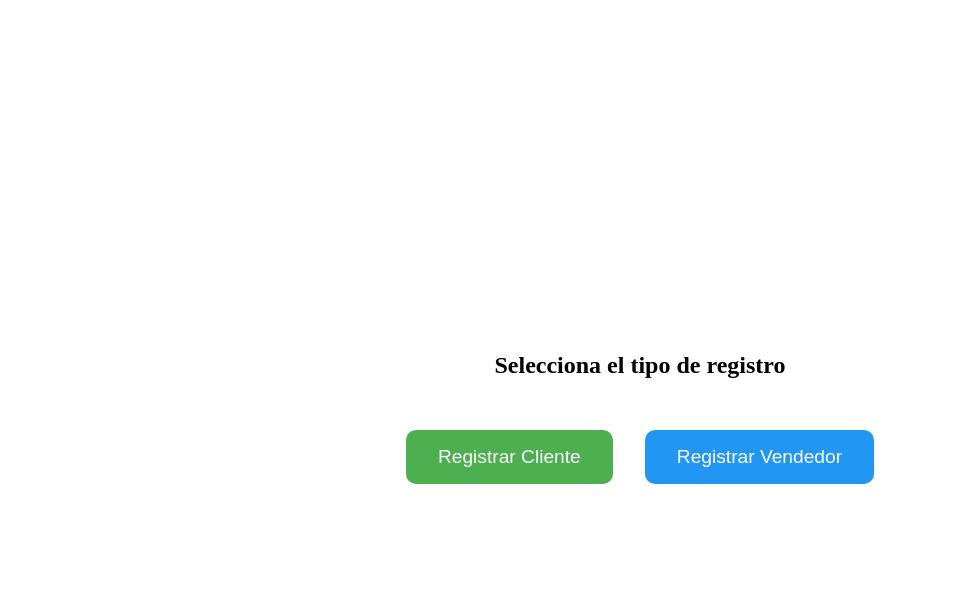
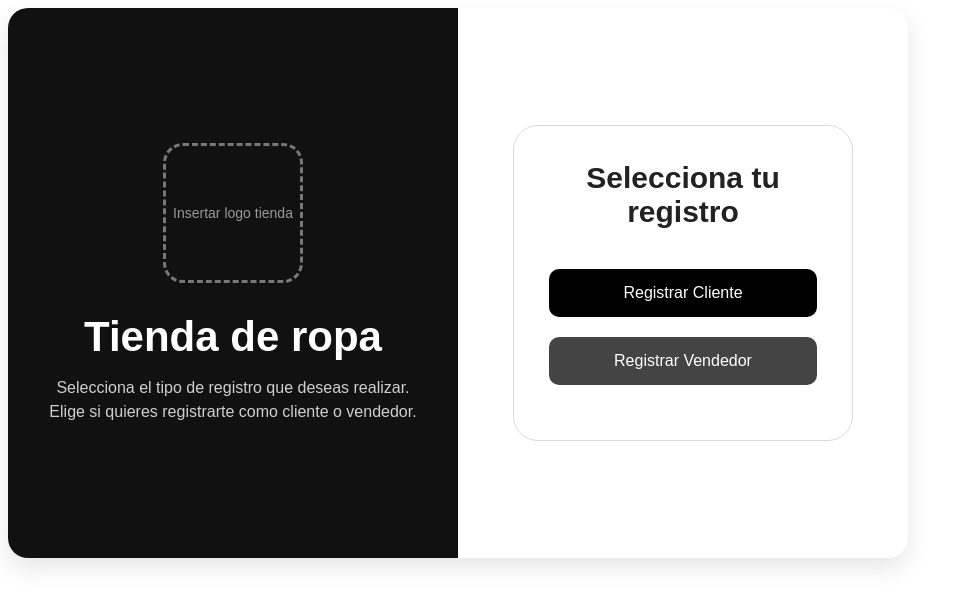
Before and after one commit to Jesuss-07/AppTiendaRopaDAM, an Angular app in the folder Frontend/apptienda/: page /registro in a window 1280 px wide. Shown: the top 606 px of the page, without its empty margins (0-961 px from the left). Built offline with nearby package versions, Linux system fonts and the light colour scheme.

Commit message:
Actualizacion de diseño

```diff
--- a/Frontend/apptienda/src/app/pages/registrar/eleccion/eleccion.component.css
+++ b/Frontend/apptienda/src/app/pages/registrar/eleccion/eleccion.component.css
@@ -1,38 +1,157 @@
-.contenedor {
-  height: 100vh;
-  display: flex;
-  flex-direction: column;
-  justify-content: center;
-  align-items: center;
-  gap: 2rem;
-  text-align: center;
+*{
+    margin:0;
+    padding:0;
+    box-sizing:border-box;
+    font-family:Arial, Helvetica, sans-serif;
 }
 
-.botones {
-  display: flex;
-  gap: 2rem;
+body{
+    height:100vh;
+    background:#f3f3f3;
+
+    display:flex;
+    justify-content:center;
+    align-items:center;
 }
 
-.btn {
-  padding: 1rem 2rem;
-  font-size: 1.2rem;
-  border: none;
-  border-radius: 10px;
-  cursor: pointer;
-  transition: 0.2s ease;
+.container{
+    width:900px;
+    height:550px;
+
+    background:white;
+
+    border-radius:20px;
+    overflow:hidden;
+
+    display:flex;
+
+    box-shadow:0 10px 25px rgba(0,0,0,0.1);
 }
 
-.cliente {
-  background-color: #4caf50;
-  color: white;
+/* PANEL IZQUIERDO */
+
+.izquierda{
+    width:50%;
+    background:#111;
+    color:white;
+
+    display:flex;
+    flex-direction:column;
+    justify-content:center;
+    align-items:center;
+
+    padding:40px;
 }
 
-.vendedor {
-  background-color: #2196f3;
-  color: white;
+.logo{
+    width:140px;
+    height:140px;
+
+    border:3px dashed #777;
+    border-radius:20px;
+
+    display:flex;
+    justify-content:center;
+    align-items:center;
+
+    margin-bottom:30px;
+
+    color:#999;
+    font-size:14px;
 }
 
-.btn:hover {
-  transform: scale(1.05);
-  opacity: 0.9;
+.izquierda h1{
+    font-size:42px;
+    margin-bottom:15px;
+    text-align:center;
 }
+
+.izquierda p{
+    text-align:center;
+    color:#cfcfcf;
+    line-height:1.5;
+}
+
+/* PANEL DERECHO */
+
+.derecha{
+    width:50%;
+
+    display:flex;
+    justify-content:center;
+    align-items:center;
+}
+
+.registro-box{
+    width:340px;
+
+    border:1px solid #d9d9d9;
+    border-radius:25px;
+
+    padding:35px;
+
+    text-align:center;
+}
+
+.registro-box h2{
+    margin-bottom:40px;
+    font-size:30px;
+    color:#222;
+}
+
+.btn{
+    width:100%;
+    padding:15px;
+
+    border:none;
+    border-radius:10px;
+
+    color:white;
+    font-size:16px;
+
+    cursor:pointer;
+
+    margin-bottom:20px;
+
+    transition:0.3s;
+}
+
+.cliente{
+    background:black;
+}
+
+.cliente:hover{
+    background:#222;
+    transform:scale(1.03);
+}
+
+.vendedor{
+    background:#444;
+}
+
+.vendedor:hover{
+    background:#666;
+    transform:scale(1.03);
+}
+
+/* RESPONSIVE */
+
+@media(max-width:900px){
+
+.container{
+    width:95%;
+    height:auto;
+    flex-direction:column;
+}
+
+.izquierda,
+.derecha{
+    width:100%;
+    padding:40px 20px;
+}
+
+.izquierda{
+    min-height:250px;
+}
+
+}
--- a/Frontend/apptienda/src/app/pages/registrar/eleccion/eleccion.component.html
+++ b/Frontend/apptienda/src/app/pages/registrar/eleccion/eleccion.component.html
@@ -1,8 +1,41 @@
-<div class="contenedor">
-  <h2>Selecciona el tipo de registro</h2>
+<div class="container">
 
-  <div class="botones">
-    <button class="btn cliente" (click)="registrarCliente()">Registrar Cliente</button>
-    <button class="btn vendedor" (click)="registrarVendedor()">Registrar Vendedor</button>
-  </div>
+    <!-- PANEL IZQUIERDO -->
+
+    <div class="izquierda">
+
+        <div class="logo">
+            Insertar logo tienda
+        </div>
+
+        <h1>Tienda de ropa</h1>
+
+        <p>
+            Selecciona el tipo de registro que deseas realizar.
+            <br>
+            Elige si quieres registrarte como cliente o vendedor.
+        </p>
+
+    </div>
+
+    <!-- PANEL DERECHO -->
+
+    <div class="derecha">
+
+        <div class="registro-box">
+
+            <h2>Selecciona tu registro</h2>
+
+            <button class="btn cliente" routerLink="/registro-cliente">
+                Registrar Cliente
+            </button>
+
+            <button class="btn vendedor" routerLink="/registro-vendedor">
+                Registrar Vendedor
+            </button>
+
+        </div>
+
+    </div>
+
 </div>
```
